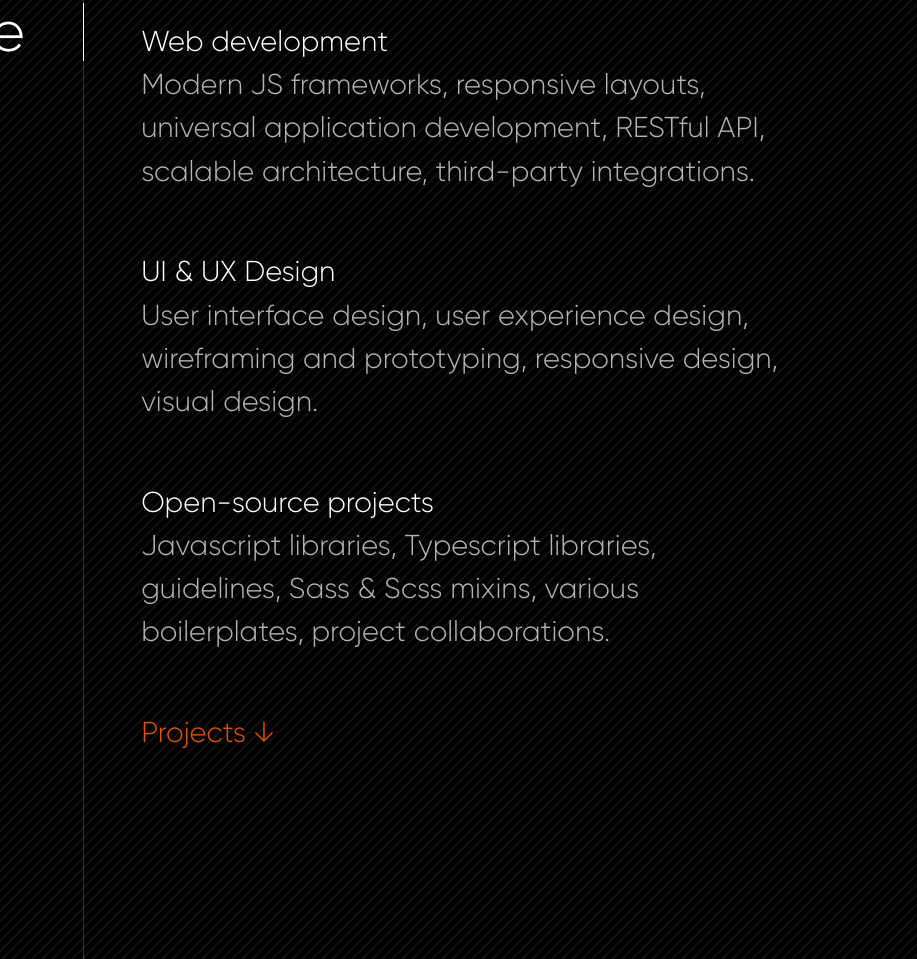
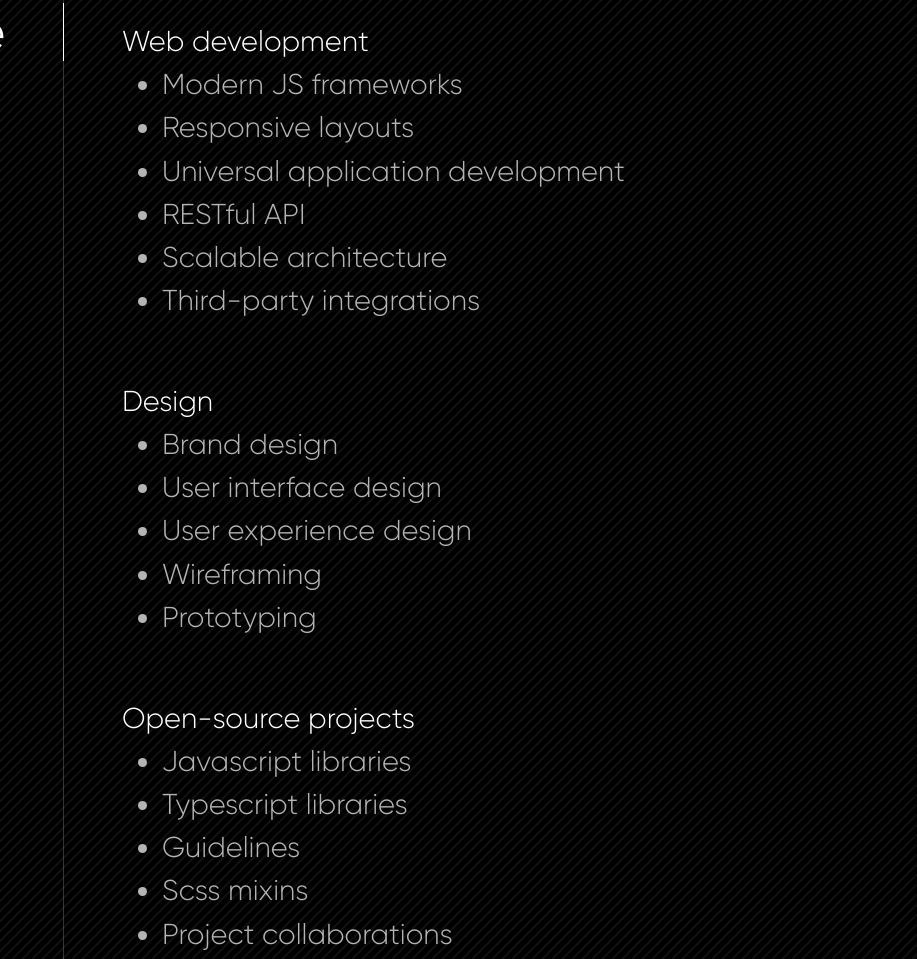
Before and after one commit to Jaspero/jaspero.co, a website: page index.html in a window 1280 px wide. Shown: the part 877-1836 px from the top of the page, without its empty margins (363-1280 px from the left). Drawn offline with Linux system fonts and the light colour scheme.

Commit message:
feat: converted expertise to list

```diff
--- a/index.html
+++ b/index.html
@@ -42,7 +42,7 @@
         :focus::-moz-focus-inner { border: none; }
         article { display: flex; align-items: baseline; min-height: 100vh; scroll-snap-align: start; }
         h1, h2 { flex: 1; position: sticky; top: 10vh; text-align: right; margin: 10vh -1px 2rem 0; padding: 0 2rem; border-right: 1px solid; color: rgba(255,255,255,1); font-weight: normal; font-size: 2rem; line-height: 1; }
-        section { flex: 2; padding: 2rem 4rem 25vh 2rem; }
+        section { flex: 2; padding: 2rem 6rem 25vh 2rem; }
         img { height: 2rem; position: relative; top: 0.35rem; max-width: 100%; max-height: 100%; }
         hr { margin: 0; align-self: stretch; border: none; border-left: 1px solid rgba(255,255,255,.2); }
         nav { margin-bottom: 2rem; }
@@ -52,7 +52,7 @@
         a::after, button::after { content: ''; position: absolute; top: 100%; left: 0; width: 0; height: 1px; background: #e65100; transition: .2s; }
         a:hover::before, a:focus::before, button:hover::before, button:focus::before { width: 100%; }
         a:hover::after, a:focus::after, button:hover::after, button:focus::after { width: 100%; }
-        p { margin: 0 0 2rem; }
+        p, ul { margin: 0 0 2rem; }
         strong, figcaption { font-weight: normal; color: rgba(255,255,255,1); }
         figure { margin: 0; }
         form { position: relative; margin-bottom: 2rem; padding-bottom: 2rem; overflow: hidden; }
@@ -157,15 +157,34 @@
     <section>
         <figure>
             <figcaption>Web development</figcaption>
-            <p>Modern JS frameworks, responsive layouts, universal application development, RESTful API, scalable architecture, third-party integrations.</p>
+            <ul>
+                <li>Modern JS frameworks</li>
+                <li>Responsive layouts</li>
+                <li>Universal application development</li>
+                <li>RESTful API</li>
+                <li>Scalable architecture</li>
+                <li>Third-party integrations</li>
+            </ul>
         </figure>
         <figure>
-            <figcaption>UI & UX Design</figcaption>
-            <p>User interface design, user experience design, wireframing and prototyping, responsive design, visual design.</p>
+            <figcaption>Design</figcaption>
+            <ul>
+                <li>Brand design</li>
+                <li>User interface design</li>
+                <li>User experience design</li>
+                <li>Wireframing</li>
+                <li>Prototyping</li>
+            </ul>
         </figure>
         <figure>
             <figcaption>Open-source projects</figcaption>
-            <p>Javascript libraries, Typescript libraries, guidelines, Sass & Scss mixins, various boilerplates, project collaborations.</p>
+            <ul>
+                <li>Javascript libraries</li>
+                <li>Typescript libraries</li>
+                <li>Guidelines</li>
+                <li>Scss mixins</li>
+                <li>Project collaborations</li>
+            </ul>
         </figure>
         <a href="#projects">Projects ↓</a>
     </section>
```
